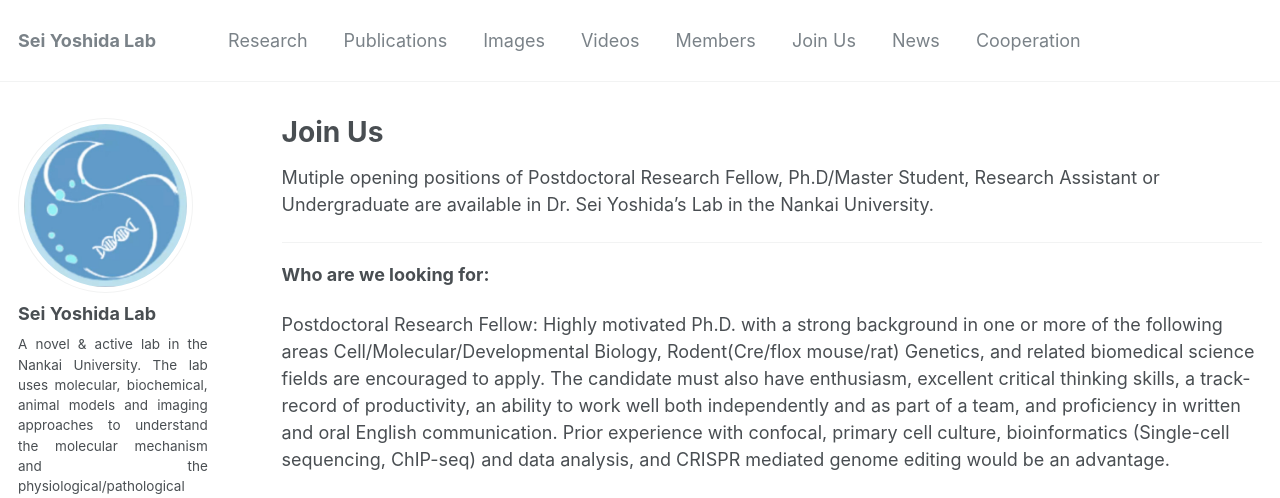
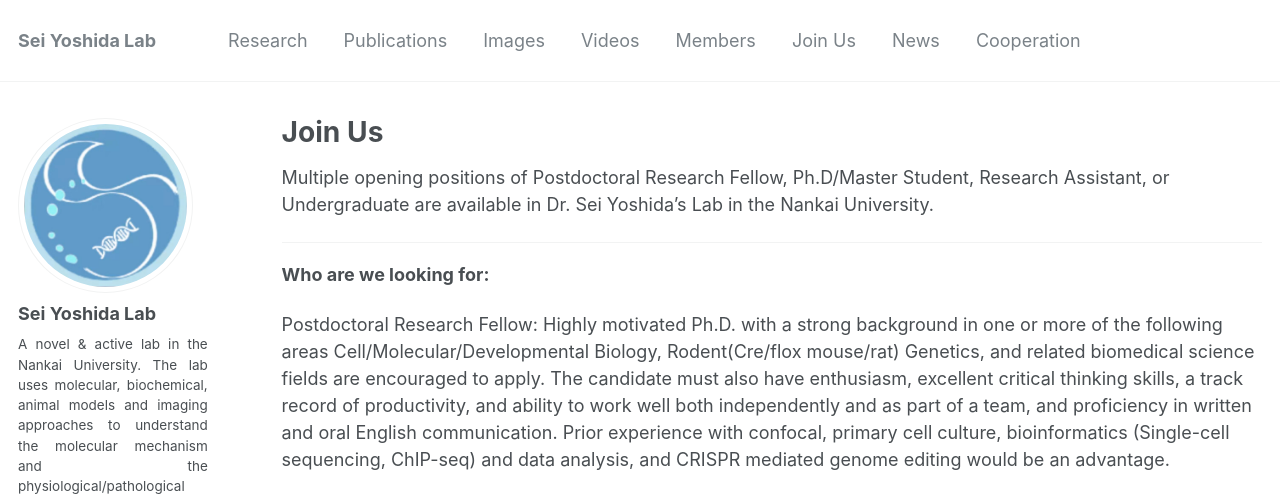
Before and after one commit to seiyoshida-lab/seiyoshida-lab.github.io, a Jekyll site: the page built from _pages/joinus.md, in a window 1280 px wide and 1251 px high. Shown: the top 498 px of the window. Built offline with Jekyll 4.4.1, drawn with Linux system fonts in a browser that asks for light colours; some web fonts are replaced.

Commit message:
Update joinus.md

```diff
--- a/_pages/joinus.md
+++ b/_pages/joinus.md
@@ -7,14 +7,14 @@ author_profile: true
 ---
 
 
-Mutiple opening positions of Postdoctoral Research Fellow, Ph.D/Master Student, Research Assistant or Undergraduate are available in Dr. Sei Yoshida’s Lab in the Nankai University.
+Multiple opening positions of Postdoctoral Research Fellow, Ph.D/Master Student, Research Assistant, or Undergraduate are available in Dr. Sei Yoshida’s Lab in the Nankai University.
 
 ---
 
 **Who are we looking for:**
 
 Postdoctoral Research Fellow: Highly motivated Ph.D. with a strong background in one or more of the following areas Cell/Molecular/Developmental Biology, Rodent(Cre/flox mouse/rat) Genetics, and related biomedical science fields are encouraged to apply.
-The candidate must also have enthusiasm, excellent critical thinking skills, a track-record of productivity, an ability to work well both independently and as part of a team, and proficiency in written and oral English communication.
+The candidate must also have enthusiasm, excellent critical thinking skills, a track record of productivity, and ability to work well both independently and as part of a team, and proficiency in written and oral English communication.
 Prior experience with confocal, primary cell culture, bioinformatics (Single-cell sequencing, ChIP-seq) and data analysis, and CRISPR mediated genome editing would be an advantage.
 
 Ph.D/Master Student, Research Assistant: Candidates with Bachelor's or Master's degree in Biomedical Sciences or related discipline; good attention to details, excellent verbal and written communication skills are prerequisite; experience with confocal, molecular/cell biology, bioinformatics would be an advantage.
```
